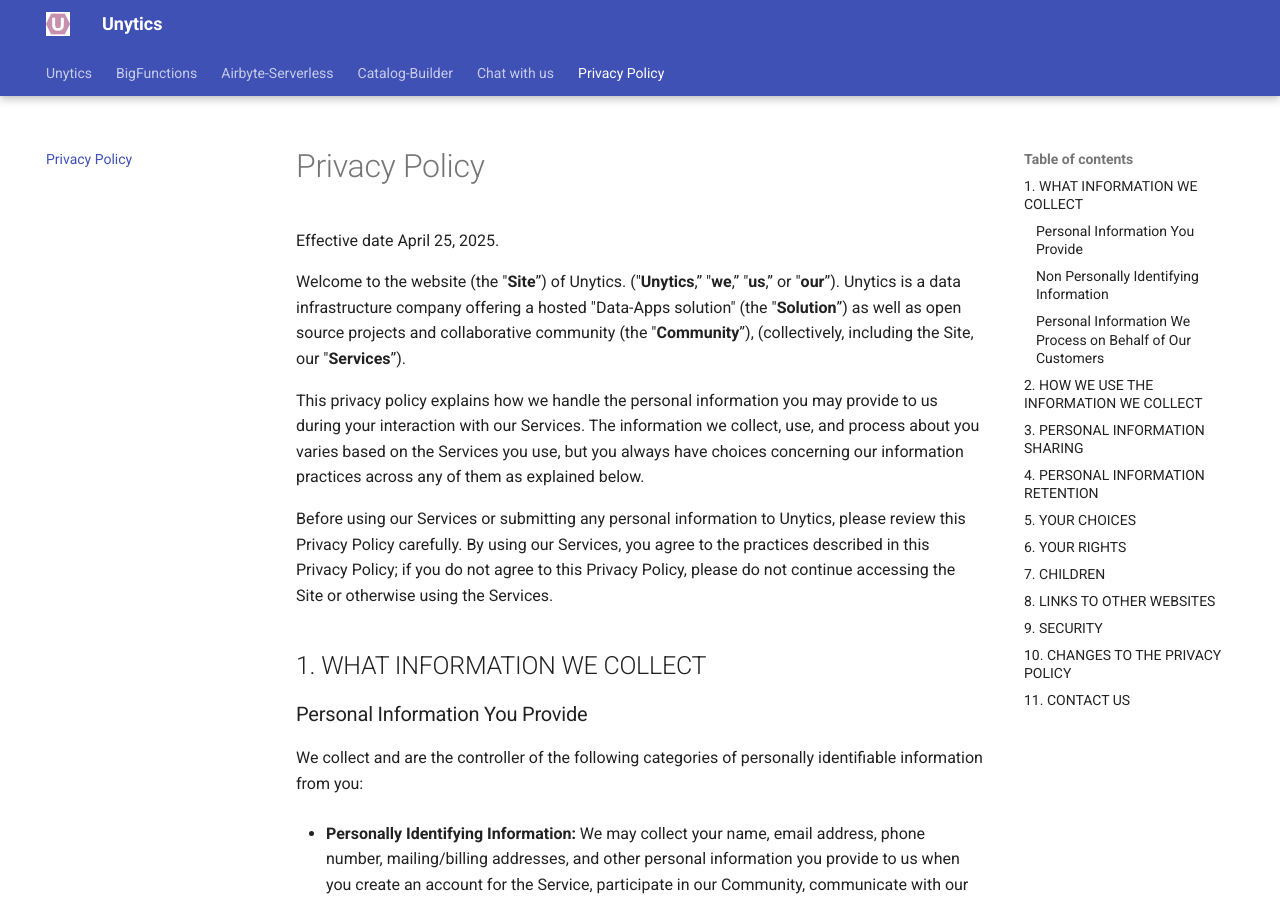
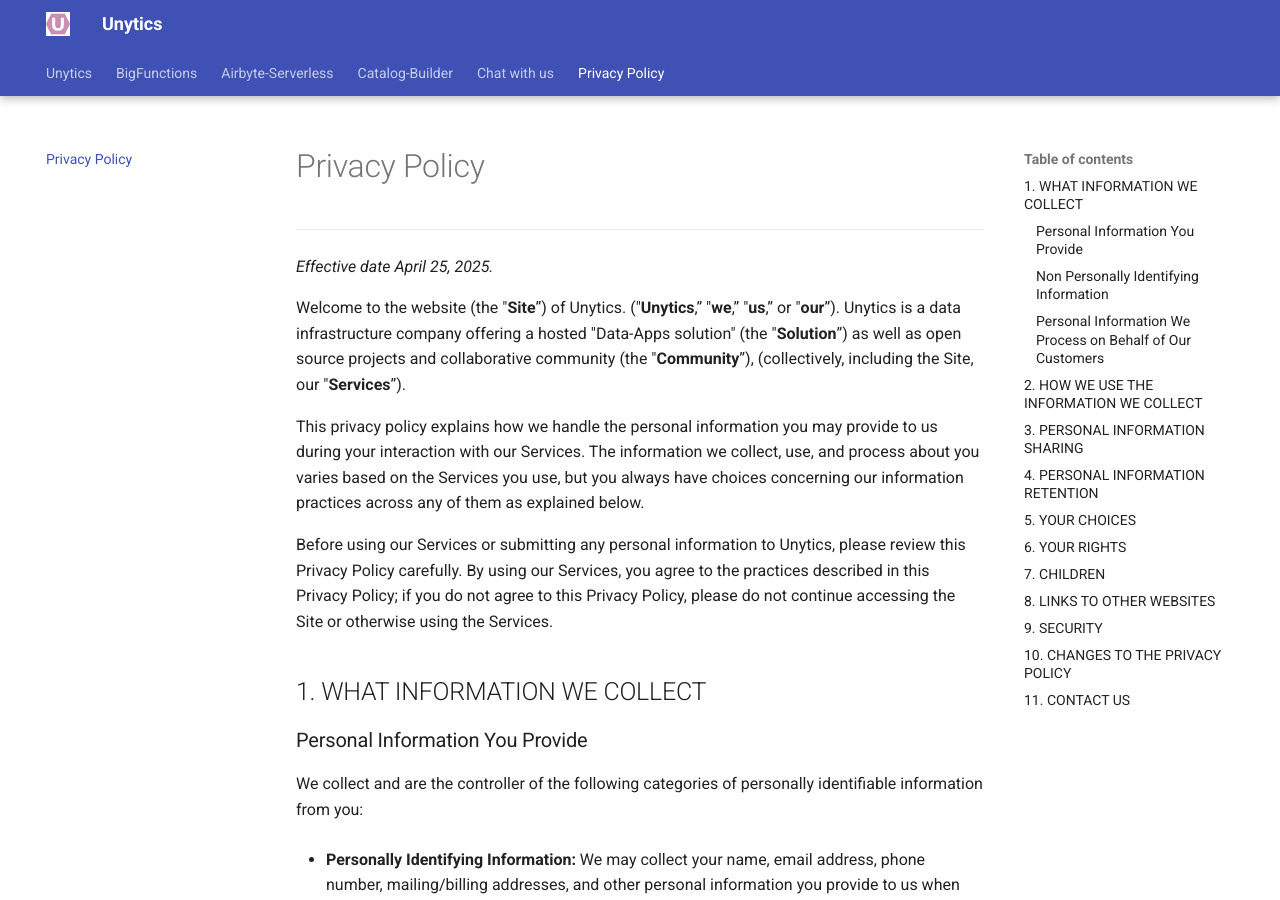
Before and after one commit to unytics/unytics.github.io, an MkDocs documentation site: the page built from docs/privacy_policy.md, in a window 1280 px wide and 900 px high. Built offline with MkDocs 1.6.1 and Material for MkDocs 9.7.7, drawn with Linux system fonts in a browser that asks for light colours.

```diff
--- a/docs/privacy_policy.md
+++ b/docs/privacy_policy.md
@@ -1,6 +1,8 @@
 # Privacy Policy
 
-Effective date April 25, 2025.
+---
+
+*Effective date April 25, 2025.*
 
 Welcome to the website (the "**Site**”) of Unytics. ("**Unytics**,” "**we**,” "**us**,” or "**our**”). Unytics is a data infrastructure company offering a hosted "Data-Apps solution" (the "**Solution**”) as well as open source projects and collaborative community (the "**Community**”), (collectively, including the Site, our "**Services**”).
 
```
